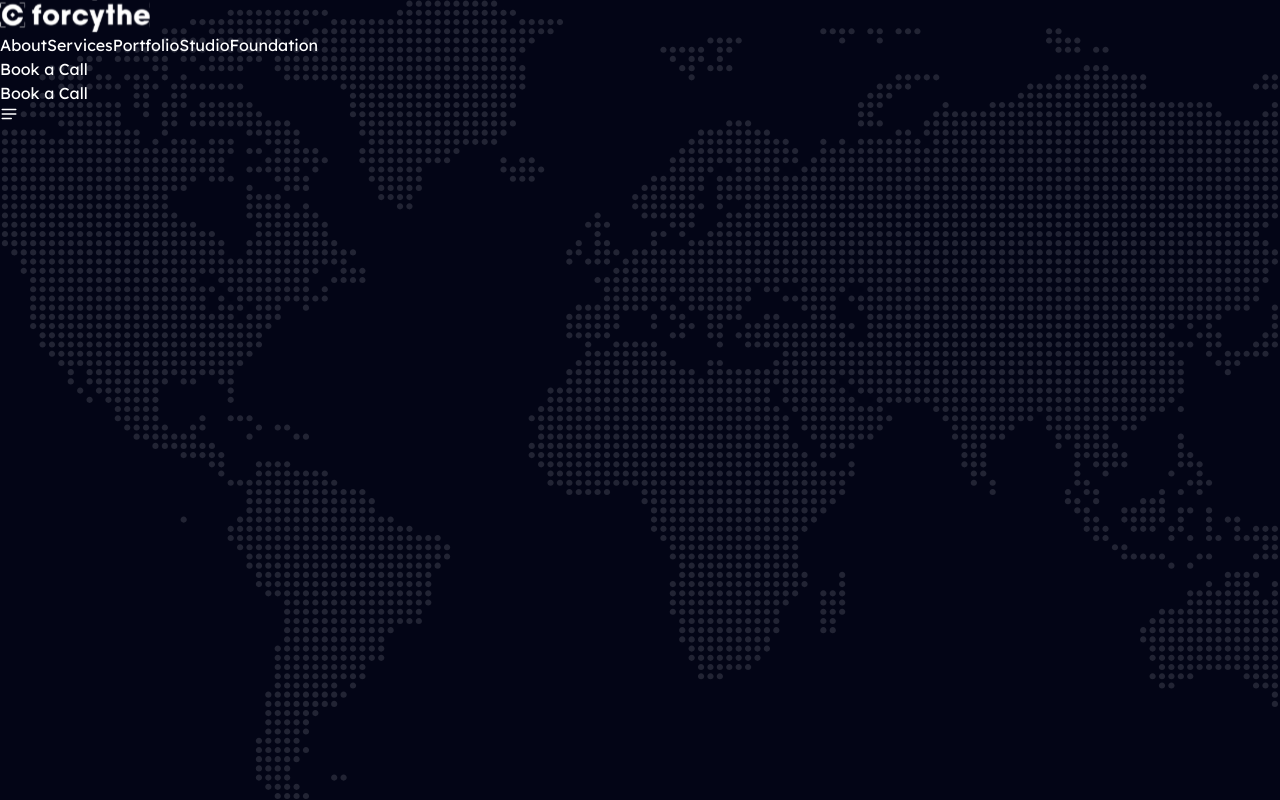
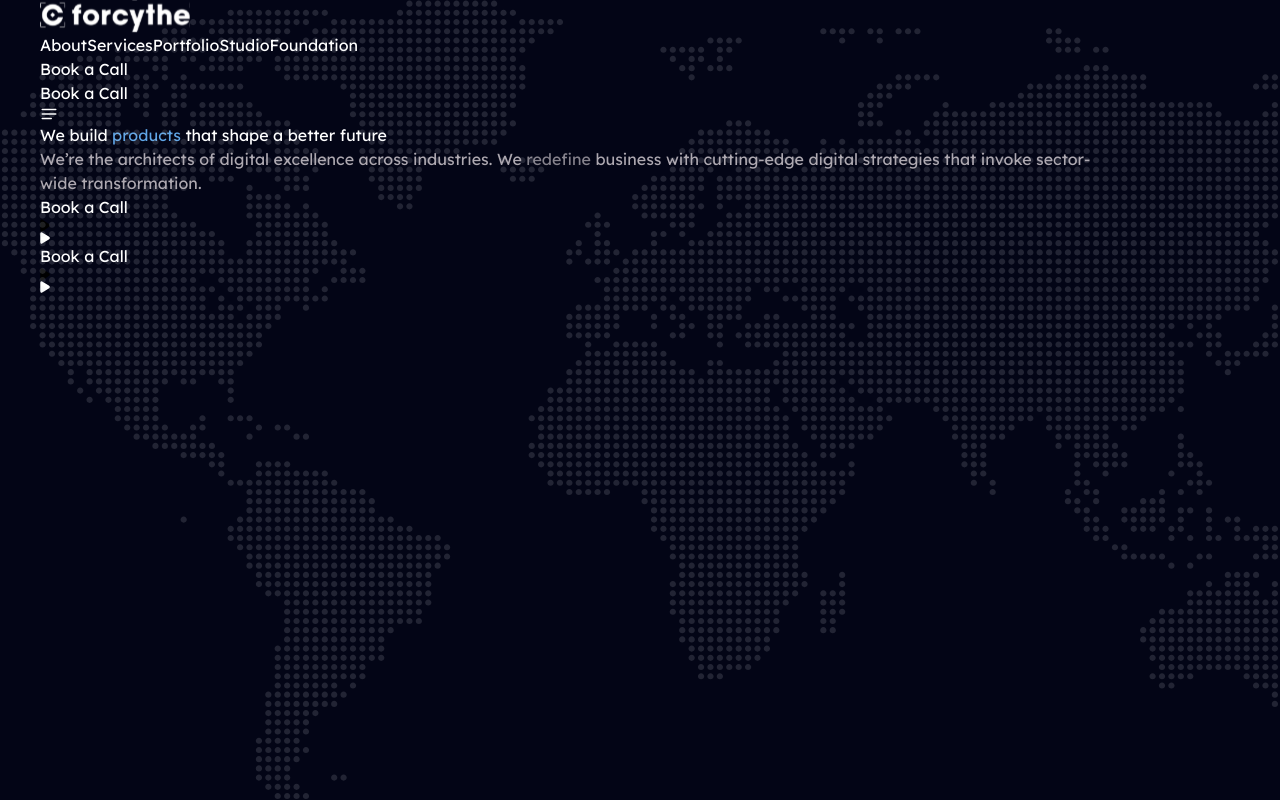
Before and after one commit to Pappyjay23/forcythe, a Next.js app: page / in a window 1280 px wide. Built offline with nearby package versions, Linux system fonts and the light colour scheme.

Commit message:
feat: Created the hero section and it's functionality

```diff
--- a/src/app/globals.css
+++ b/src/app/globals.css
@@ -1,13 +1,6 @@
 @tailwind base;
 @tailwind components;
 @tailwind utilities;
-
-* {
-	margin: 0;
-	padding: 0;
-	box-sizing: border-box;
-	font-size: 16px;
-}
 
 :root {
 	---primary-background: #030516;
@@ -19,7 +12,51 @@
 	---light-grey: #e6e0e9;
 }
 
+* {
+	margin: 0;
+	padding: 0;
+	box-sizing: border-box;
+	font-size: 16px;
+}
+
 body {
 	background: var(---primary-background);
 	color: #fff;
 }
+
+.text-accent {
+	color: var(---accent);
+}
+
+.text-darkGrey {
+	color: var(---dark-grey);
+}
+
+.container {
+	max-width: 1300px;
+	margin: 0 auto;
+	padding-left: 1rem;
+	padding-right: 1rem;
+}
+
+@media (min-width: 1024px) {
+	.container {
+		padding-left: 2.5rem;
+		padding-right: 2.5rem;
+	}
+}
+
+@keyframes fadeIn {
+	from {
+		opacity: 0;
+		transform: translateY(10px);
+	}
+	to {
+		opacity: 1;
+		transform: translateY(0);
+	}
+}
+
+.fade-in {
+	animation: fadeIn 0.7s ease forwards;
+}
--- a/src/app/page.tsx
+++ b/src/app/page.tsx
@@ -1,26 +1,15 @@
 "use client";
 
+import HeroSection from "@/components/hero/HeroSection";
 import Navbar from "@/components/Navbar";
-import Image from "next/image";
 import React from "react";
-import Logo from "@/assets/images/header-background.svg";
 
 const Home = () => {
 	return (
 		<div className='relative min-h-screen w-full'>
 			<Navbar />
 			<main className='mt-[110px]'>
-				<div className='relative h-[90vh]'>
-					<Image
-						src={Logo}
-						alt='Forcythe logo'
-						layout='fill'
-						objectFit='cover'
-						quality={100}
-						decoding='async'
-						className='w-full h-full object-cover'
-					/>
-				</div>
+				<HeroSection />
 			</main>
 		</div>
 	);
--- a/src/components/Navbar.tsx
+++ b/src/components/Navbar.tsx
@@ -31,8 +31,11 @@ const Navbar = () => {
 	}, []);
 
 	return (
-		<nav className={`fixed top-0 left-0 w-full z-30 ${scrolled ? 'backdrop-blur-md' : ''}`}>
-			<div className='max-w-[1300px] mx-auto py-7 px-4 lg:px-10 flex justify-between gap-5 lg:gap-10 items-center '>
+		<nav
+			className={`fixed top-0 left-0 w-full z-30 ${
+				scrolled ? "backdrop-blur-md" : ""
+			}`}>
+			<div className='py-7 container flex justify-between gap-5 lg:gap-10 items-center '>
 				<div className='flex items-center gap-10 lg:gap-20'>
 					<Link href='/'>
 						<Image
--- /dev/null
+++ b/src/components/hero/HeroCard.tsx
@@ -0,0 +1,78 @@
+import React, { useEffect, useState } from "react";
+import Button from "../Button";
+
+const HeroCard = () => {
+  const [text, setText] = useState("");
+  const [isFadeInTriggered, setIsFadeInTriggered] = useState(false); // Track when to start fade-in
+  const fullText = "We build products that shape a better future";
+
+  useEffect(() => {
+    let index = 0;
+
+    const interval = setInterval(() => {
+      if (index < fullText.length) {
+        setText(fullText.slice(0, index + 1)); // Add one character at a time
+        index++;
+        // Trigger fade-in once half of the text is typed
+        if (index === Math.floor(fullText.length / 2)) {
+          setIsFadeInTriggered(true);
+        }
+      } else {
+        clearInterval(interval);
+      }
+    }, 100);
+
+    return () => clearInterval(interval);
+  }, []);
+
+  const splitText = text.split("products");
+
+  // Paragraph text for word fade-in
+  const paragraphText =
+    "We’re the architects of digital excellence across industries. We redefine business with cutting-edge digital strategies that invoke sector-wide transformation.";
+  const words = paragraphText.split(" "); // Split the text into words
+
+  return (
+    <div className="w-full bg-white bg-opacity-10 p-5 py-8 md:p-8 lg:p-10 my-10 rounded-[2rem] sm:rounded-[3rem]">
+      <div className="max-w-[56rem]">
+        <div className="min-h-[180px]">
+          <h1 className="text-[3.5rem] sm:text-[4rem] lg:text-[5rem] font-normal leading-[1] mb-7">
+            {splitText[0]}
+            {splitText.length > 1 && (
+              <span className="text-accent text-[3.5rem] sm:text-[4rem] lg:text-[5rem]">
+                products
+              </span>
+            )}
+            {splitText[1]}
+          </h1>
+        </div>
+        <div
+          className={`mb-8 max-w-3xl ${
+            isFadeInTriggered ? "opacity-100" : "opacity-0"
+          } transition-opacity duration-500`}
+        >
+          <p className="text-darkGrey text-base md:text-lg mb-8 leading-7">
+            {words.map((word, index) => (
+              <span
+                key={index}
+                className={`inline-block opacity-0 fade-in`}
+                style={{
+                  animationDelay: `${
+                    isFadeInTriggered ? 0.6 + index * 0.35 : 0
+                  }s`,
+                }}
+              >
+                {word}&nbsp;
+              </span>
+            ))}
+          </p>
+        </div>
+        <div className="mb-5">
+          <Button showPlayIcon>Book a Call</Button>
+        </div>
+      </div>
+    </div>
+  );
+};
+
+export default HeroCard;
--- /dev/null
+++ b/src/components/hero/HeroSection.tsx
@@ -0,0 +1,27 @@
+import Image from "next/image";
+import React from "react";
+import Logo from "@/assets/images/header-background.svg";
+import HeroCard from "./HeroCard";
+
+const HeroSection = () => {
+	return (
+		<div className='relative w-full h-[90vh]'>
+			<div className='absolute top-0 left-0 w-full h-full z-[1]'>
+				<Image
+					src={Logo}
+					alt='Forcythe logo'
+					layout='fill'
+					objectFit='cover'
+					quality={100}
+					decoding='async'
+					className='w-full h-full object-cover'
+				/>
+			</div>
+			<div className='container z-[2] relative'>
+				<HeroCard />
+			</div>
+		</div>
+	);
+};
+
+export default HeroSection;
```
